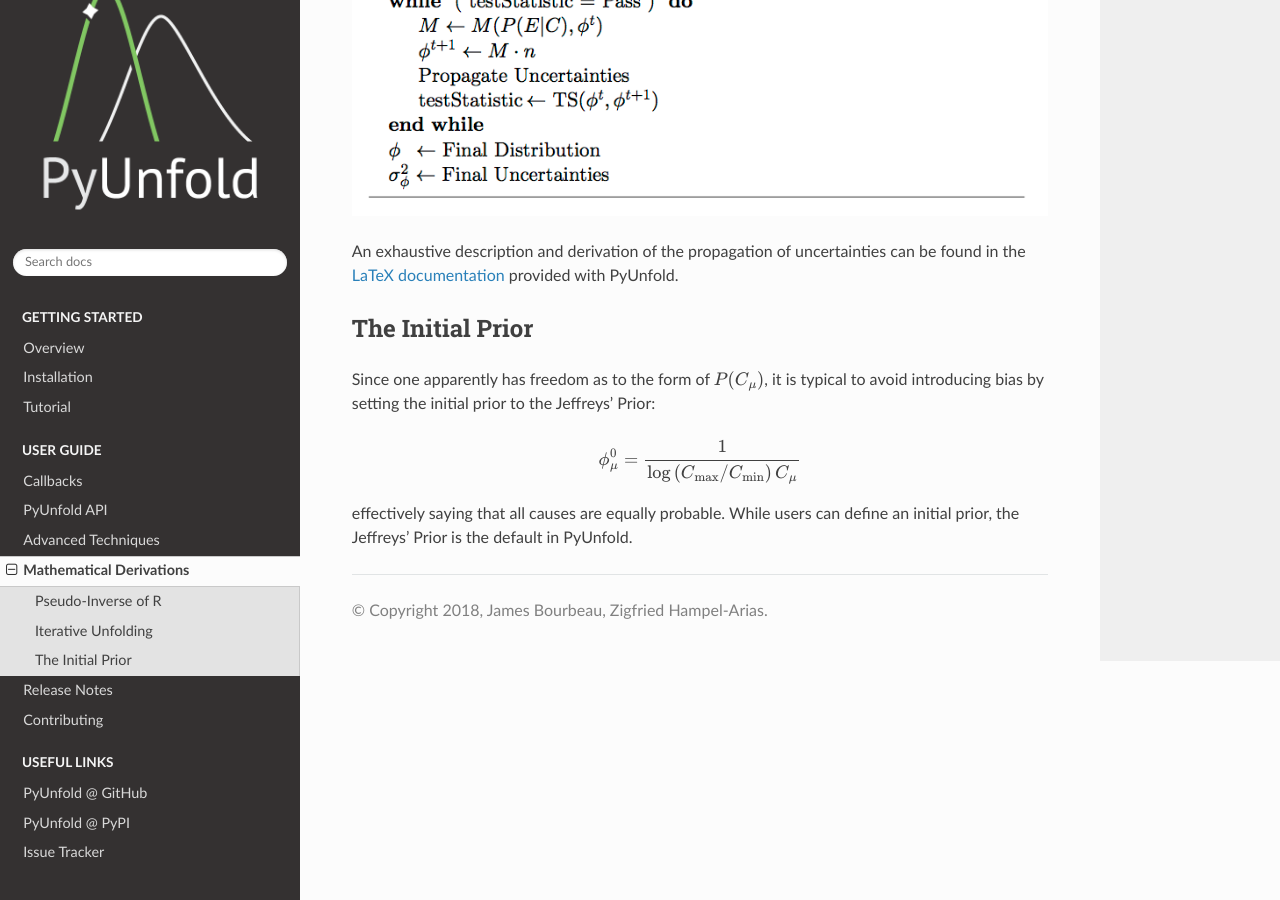
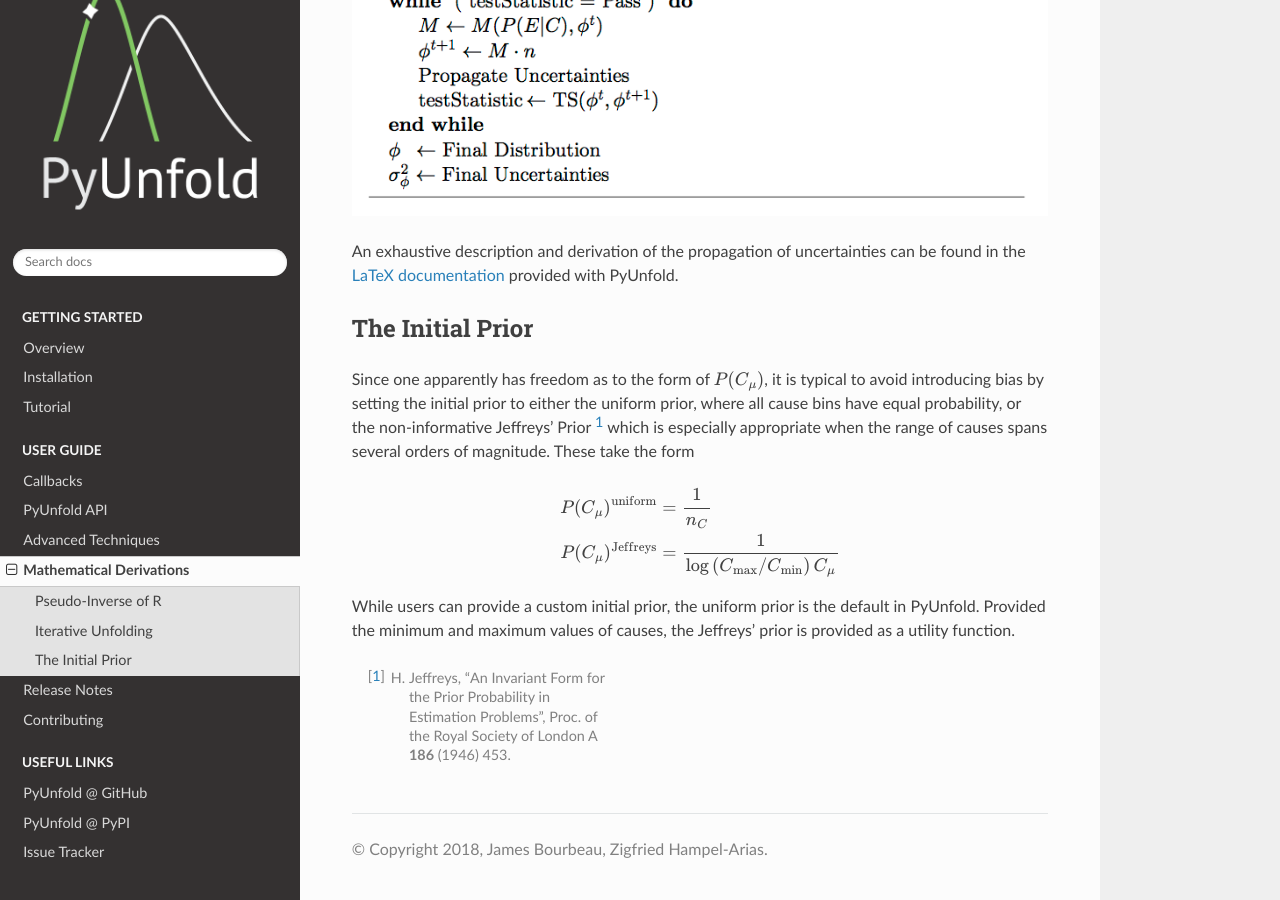
Before and after one commit to jrbourbeau/pyunfold, a Sphinx documentation site: the page built from docs/source/mathematics.rst, in a window 1280 px wide and 900 px high, scrolled down 2062 px. Built offline with Sphinx 7.4.7 and the Read the Docs theme 2.0.0, drawn with Linux system fonts in a browser that asks for light colours; the version number is read from the project's files by our own code.

Commit message:
Updating prior section based on changes of defaults (#56)

```diff
--- a/docs/source/mathematics.rst
+++ b/docs/source/mathematics.rst
@@ -125,11 +125,21 @@ The Initial Prior
 --------------------
 
 Since one apparently has freedom as to the form of :math:`P(C_{\mu})`, it is typical
-to avoid introducing bias by setting the initial prior to the Jeffreys' Prior:
+to avoid introducing bias by setting the initial prior to either the uniform prior,
+where all cause bins have equal probability, or the non-informative Jeffreys' Prior [1]_
+which is especially appropriate when the range of causes spans several orders of magnitude.
+These take the form
 
 .. math::
 
-    \phi^0_{\mu} = \frac{1}{\log \left( C_{\text{max}} / C_{\text{min}}\right) \, C_{\mu}}
+    \begin{align}
+      P(C_{\mu})^{\text{uniform}}  &= \frac{1}{n_{C}} \\
+      P(C_{\mu})^{\text{Jeffreys}} &= \frac{1}{\log \left( C_{\text{max}} / C_{\text{min}}\right) \, C_{\mu}}
+    \end{align}
 
-effectively saying that all causes are equally probable.
-While users can define an initial prior, the Jeffreys' Prior is the default in PyUnfold.
+
+While users can provide a custom initial prior, the uniform prior is the default in PyUnfold.
+Provided the minimum and maximum values of causes, the Jeffreys' prior is provided as a utility function.
+
+
+.. [1] H. Jeffreys, “An Invariant Form for the Prior Probability in Estimation Problems”, Proc. of the Royal Society of London A **186** (1946) 453.
```
